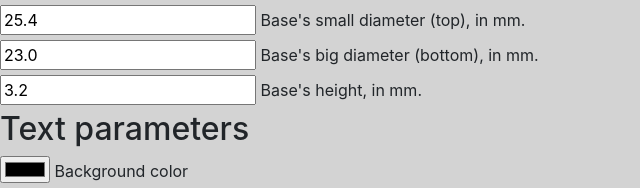
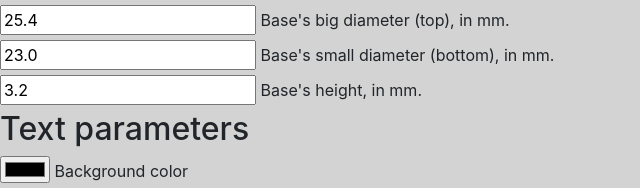
Before and after one commit to PERECil/mini-base-label-generator, a plain HTML site: page index.html in a window 1280 px wide. Shown: the part 247-435 px from the top of the page, 0-640 px from the left. Drawn offline with nearby package versions, Linux system fonts and the light colour scheme.

Commit message:
Fixed label.

```diff
--- a/index.html
+++ b/index.html
@@ -145,11 +145,11 @@ $( document ).ready( function( e )
             <h2>Base parameters</h2>
             <div>
                 <input type="text" id="base-big-diameter" name="base_big_diameter" value="25.4" placeholder="25.4"/>
-                <label for="text">Base's small diameter (top), in mm.</label>
+                <label for="text">Base's big diameter (top), in mm.</label>
             </div>
             <div>
                 <input type="text" id="base-small-diameter" name="base_small_diameter" value="23.0" placeholder="23"/>
-                <label for="text">Base's big diameter (bottom), in mm.</label>
+                <label for="text">Base's small diameter (bottom), in mm.</label>
             </div>
             <div>
                 <input type="text" id="base-height" name="base_height" value="3.2" placeholder="3.2"/>
```
